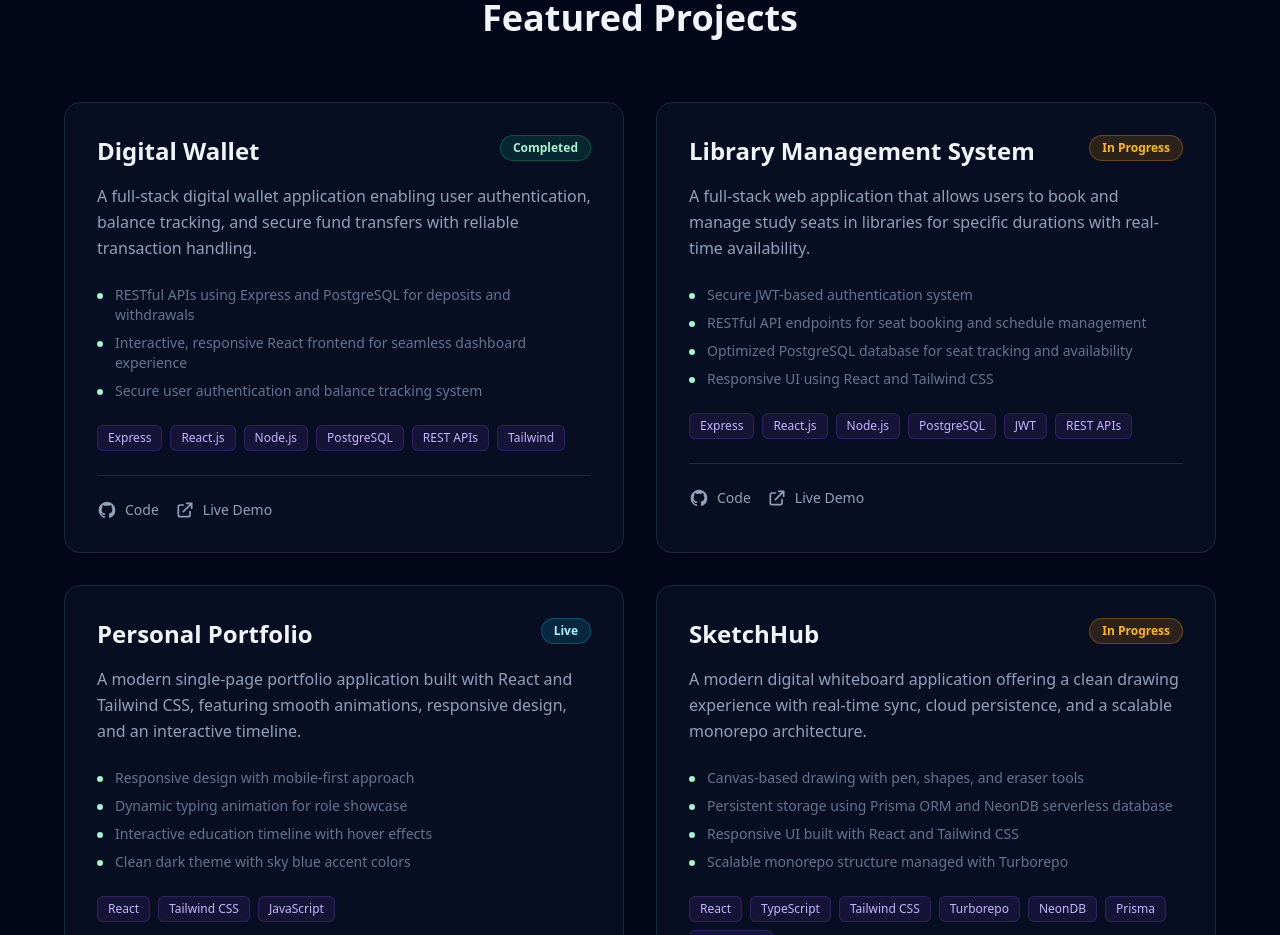
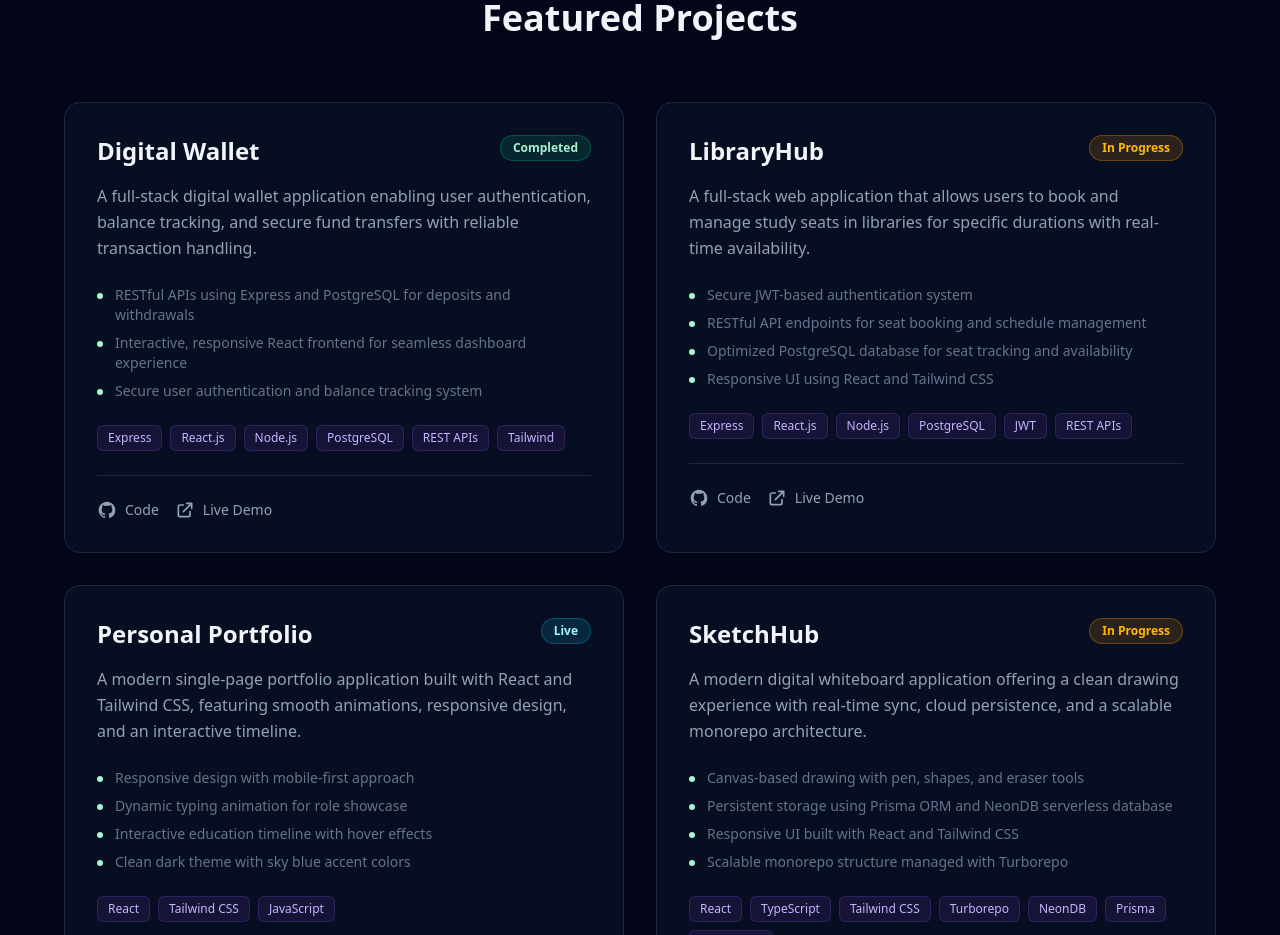
Before and after one commit to suruchisagar/Suruchi_Sagar, a React (Vite) app: page / in a window 1280 px wide. Shown: the part 2260-3195 px from the top of the page. Built offline with nearby package versions, Linux system fonts and the light colour scheme.

Commit message:
changes project section

```diff
--- a/src/App.jsx
+++ b/src/App.jsx
@@ -45,7 +45,7 @@ const App = () => {
       live: "https://digital-wallet-pi.vercel.app/"
     },
     {
-      title: "Library Management System",
+      title: "LibraryHub",
       description: "A full-stack web application that allows users to book and manage study seats in libraries for specific durations with real-time availability.",
       highlights: [
         "Secure JWT-based authentication system",
```
